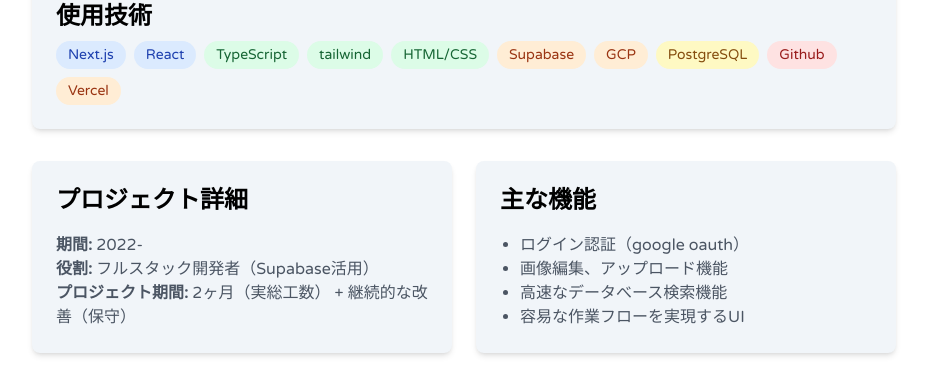
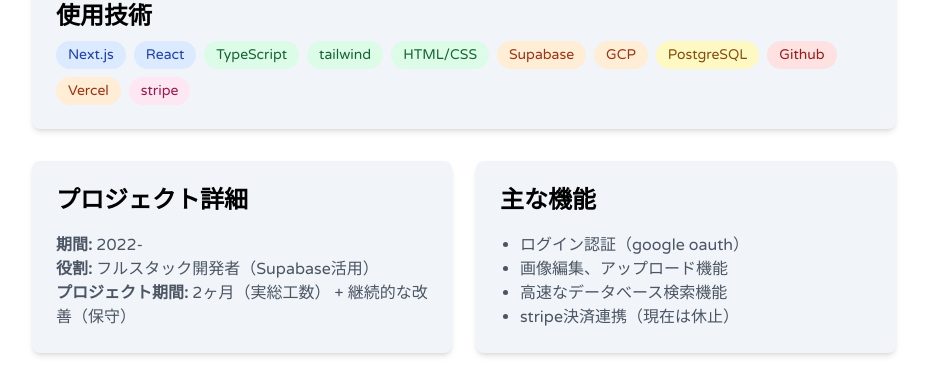
Before and after one commit to gitOfZgn/portfolio, a Next.js app: page /portfolio/WorkContent/works/1 in a window 1280 px wide. Shown: the part 775-1154 px from the top of the page, without its empty margins (176-1103 px from the left). Built offline with nearby package versions, Linux system fonts and the light colour scheme.

Commit message:
部分修正

```diff
--- a/data/works.ts
+++ b/data/works.ts
@@ -28,7 +28,7 @@
         description: '会員制情報共有サイトの設計・開発・運用',
         thumbnailUrl: '/portfolio/images/thumbnails/lmffrmembership.png',
         fullImageUrl: '/portfolio/images/thumbnails/lmffrmembership_detail.png',
-        skills: ["Next.js", "React", "TypeScript", "tailwind", "HTML/CSS", "Supabase", "GCP", "PostgreSQL","Github","Vercel"],
+        skills: ["Next.js", "React", "TypeScript", "tailwind", "HTML/CSS", "Supabase", "GCP", "PostgreSQL","Github","Vercel","stripe"],
         date: '2022-',
         role: 'フルスタック開発者（Supabase活用）',
         duration: '2ヶ月（実総工数） + 継続的な改善（保守）',
@@ -56,7 +56,7 @@
             'ログイン認証（google oauth）',
             '画像編集、アップロード機能',
             '高速なデータべース検索機能',
-            '容易な作業フローを実現するUI'
+            'stripe決済連携（現在は休止）'
         ],
     },
     {
```
